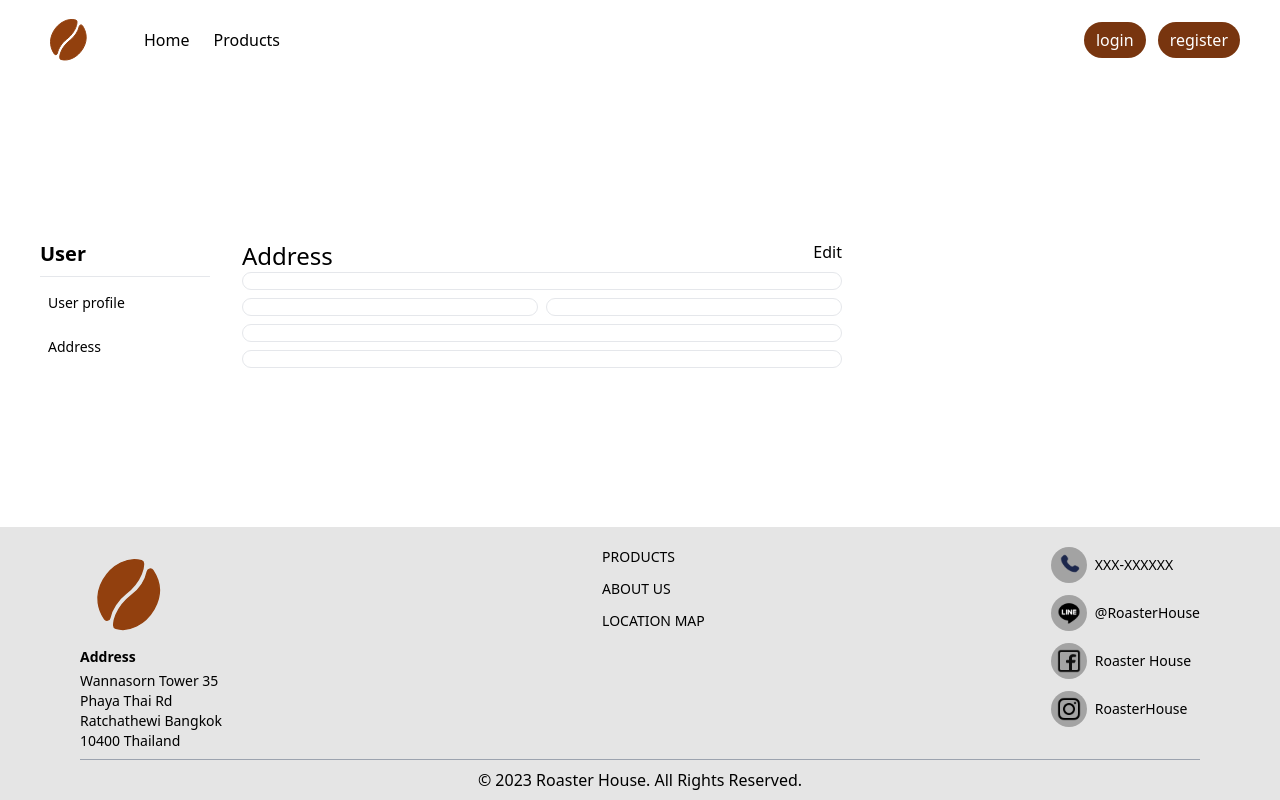
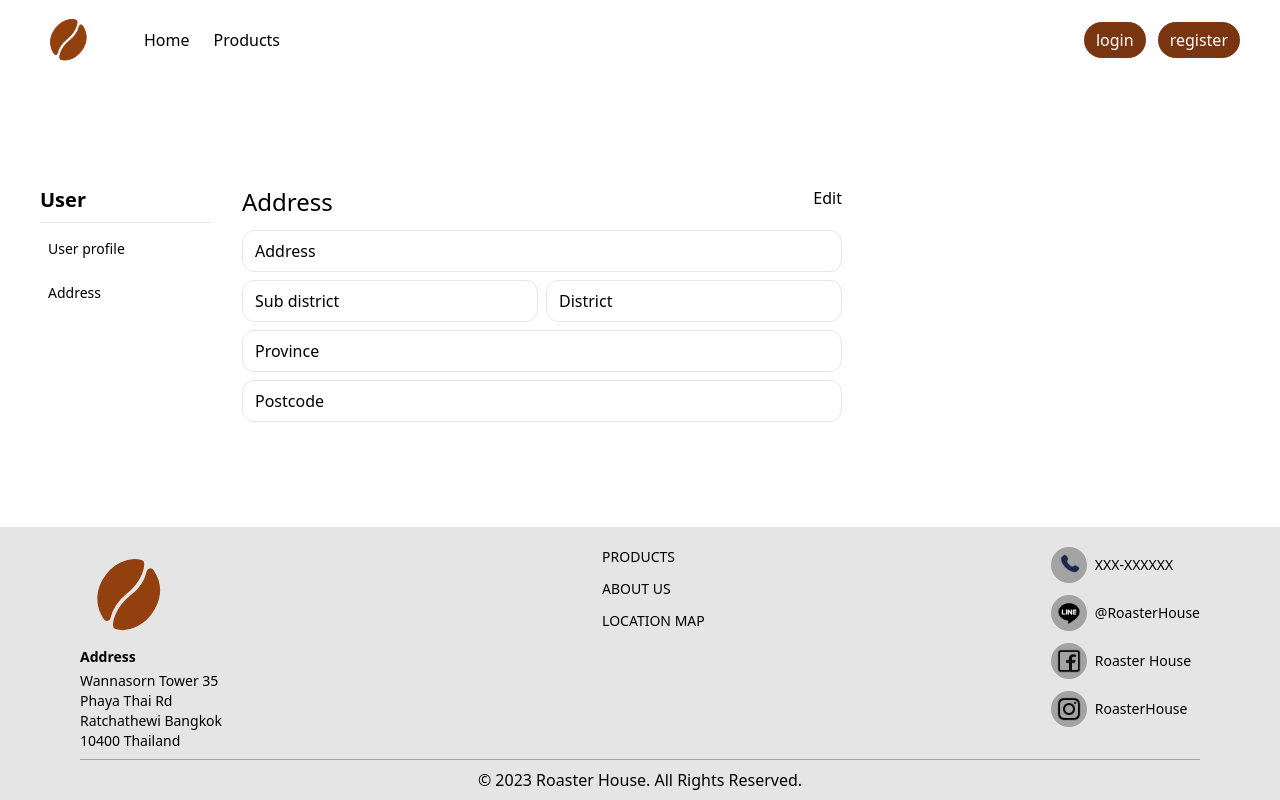
Before and after one commit to HeartLezz7/roaster-house-web, a React (Vite) app: page /profile/address in a window 1280 px wide. Built offline with nearby package versions, Linux system fonts and the light colour scheme; no server answers.

Commit message:
finish address form

```diff
--- a/src/features/auth/LoginForm.jsx
+++ b/src/features/auth/LoginForm.jsx
@@ -76,7 +76,6 @@ export default function LoginForm() {
                 className="w-80  h-screen flex flex-col items-center gap-2 "
                 onSubmit={handleLogin}
               >
-                {/* <div> */}
                 <InputForm
                   placeholder="username or email"
                   name="emailOrUsername"
--- a/src/features/profile/AddressForm.jsx
+++ b/src/features/profile/AddressForm.jsx
@@ -1,29 +1,54 @@
 import { useState } from "react";
 import InputForm from "../../components/InputForm";
 import ActionButton from "../../components/ActionButton";
+import useAuth from "../../hooks/use-auth";
+import Joi from "joi";
+import axios from "../../configs/axios";
 
 export default function AddressForm() {
-  const [address, setAddress] = useState({
+  const [addressInput, setAddressInput] = useState({
     address: "",
     sub_district: "",
     district: "",
     province: "",
     postcode: "",
   });
-
   const [editAddress, setEditAddress] = useState(false);
   const [error, setError] = useState({});
 
+  const { validateError } = useAuth();
+
+  const addressValidateSchema = Joi.object({
+    address: Joi.string().required(),
+    sub_district: Joi.string().required(),
+    district: Joi.string().required(),
+    province: Joi.string().required(),
+    postcode: Joi.string()
+      .pattern(/^[0-9]{0,5}$/)
+      .required(),
+  });
+
   const handleInput = (e) => {
-    setAddress({ ...address, [e.target.name]: e.target.value });
+    setAddressInput({ ...addressInput, [e.target.name]: e.target.value });
   };
 
-  const handleSubmit = async (e) => {
-    e.preventDefault();
+  const handleSubmitAddress = async (e) => {
+    try {
+      e.preventDefault();
+      const error = validateError(addressValidateSchema, addressInput);
+      if (error) {
+        return setError(error);
+      }
+      setError({});
+      await axios.post("/address/create", addressInput);
+      setEditAddress(false);
+    } catch (err) {
+      console.log(err);
+    }
   };
 
   return (
-    <div>
+    <div className="grid grid-row-2 gap-3">
       <div className="flex justify-between">
         <div className="text-2xl">Address</div>
         {editAddress ? (
@@ -35,11 +60,11 @@ export default function AddressForm() {
         )}
       </div>
       {editAddress ? (
-        <form>
+        <form onSubmit={handleSubmitAddress} className="w-96">
           <InputForm
             placeholder="address"
             name="address"
-            value={address.address}
+            value={addressInput.address}
             onChange={handleInput}
             errorInput={error.address}
             errorMessage={error.address}
@@ -47,7 +72,7 @@ export default function AddressForm() {
           <InputForm
             placeholder="sub_district"
             name="sub_district"
-            value={address.sub_district}
+            value={addressInput.sub_district}
             onChange={handleInput}
             errorInput={error.sub_district}
             errorMessage={error.sub_district}
@@ -55,7 +80,7 @@ export default function AddressForm() {
           <InputForm
             placeholder="district"
             name="district"
-            value={address.district}
+            value={addressInput.district}
             onChange={handleInput}
             errorInput={error.district}
             errorMessage={error.district}
@@ -63,7 +88,7 @@ export default function AddressForm() {
           <InputForm
             placeholder="province"
             name="province"
-            value={address.province}
+            value={addressInput.province}
             onChange={handleInput}
             errorInput={error.province}
             errorMessage={error.province}
@@ -71,7 +96,7 @@ export default function AddressForm() {
           <InputForm
             placeholder="postcode"
             name="postcode"
-            value={address.postcode}
+            value={addressInput.postcode}
             onChange={handleInput}
             errorInput={error.postcode}
             errorMessage={error.postcode}
@@ -85,19 +110,19 @@ export default function AddressForm() {
         <div className="grid grid-row-3 gap-2">
           <div className="grid grid-rows-3 grid-cols-2 min-w-[600px] max-w-3xl gap-2">
             <div className="col-span-2 border rounded-xl py-2 px-3">
-              {address.address}
+              {addressInput.address || "Address"}
             </div>
             <div className="col-span-1 border rounded-xl py-2 px-3">
-              {address.sub_district}
+              {addressInput.sub_district || "Sub district"}
             </div>
             <div className="col-span-1 border rounded-xl py-2 px-3">
-              {address.district}
+              {addressInput.district || "District"}
             </div>
             <div className="col-span-2 border rounded-xl py-2 px-3">
-              {address.province}
+              {addressInput.province || "Province"}
             </div>
             <div className="col-span-2 border rounded-xl py-2 px-3">
-              {address.postcode}
+              {addressInput.postcode || "Postcode"}
             </div>
           </div>
         </div>
--- a/src/router/Route.jsx
+++ b/src/router/Route.jsx
@@ -8,7 +8,7 @@ import AdminLogin from "../features/auth/AdminLogin";
 import AdminRegisterForm from "../features/auth/AdminRegisterForm";
 import ProductItemPage from "../pages/ProductItemPage";
 import ProfilePage from "../pages/ProfilePage";
-import Address from "../features/profile/AddressForm";
+import AddressForm from "../features/profile/AddressForm";
 import UserProfile from "../features/profile/UserProfile";
 const router = createBrowserRouter([
   {
@@ -24,7 +24,7 @@ const router = createBrowserRouter([
         element: <ProfilePage />,
         children: [
           { path: "user", element: <UserProfile /> },
-          { path: "address", element: <Address /> },
+          { path: "address", element: <AddressForm /> },
         ],
       },
     ],
```
